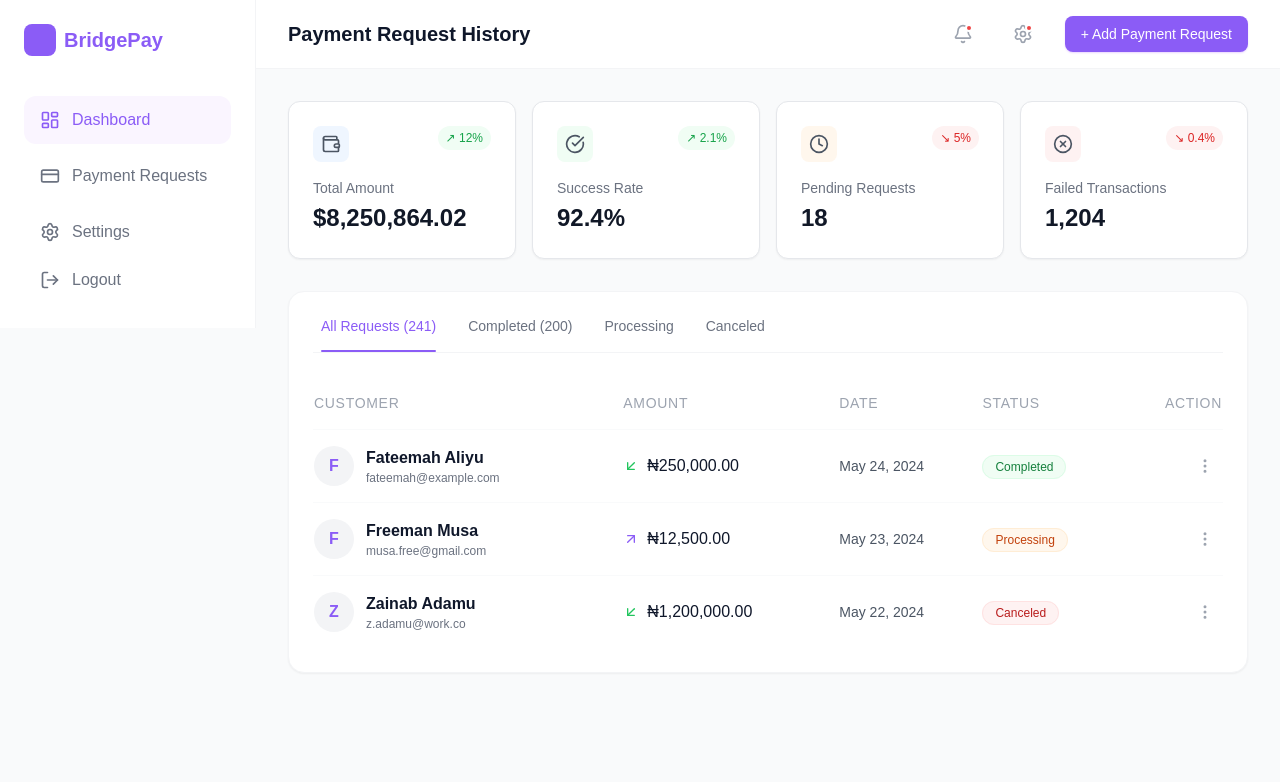
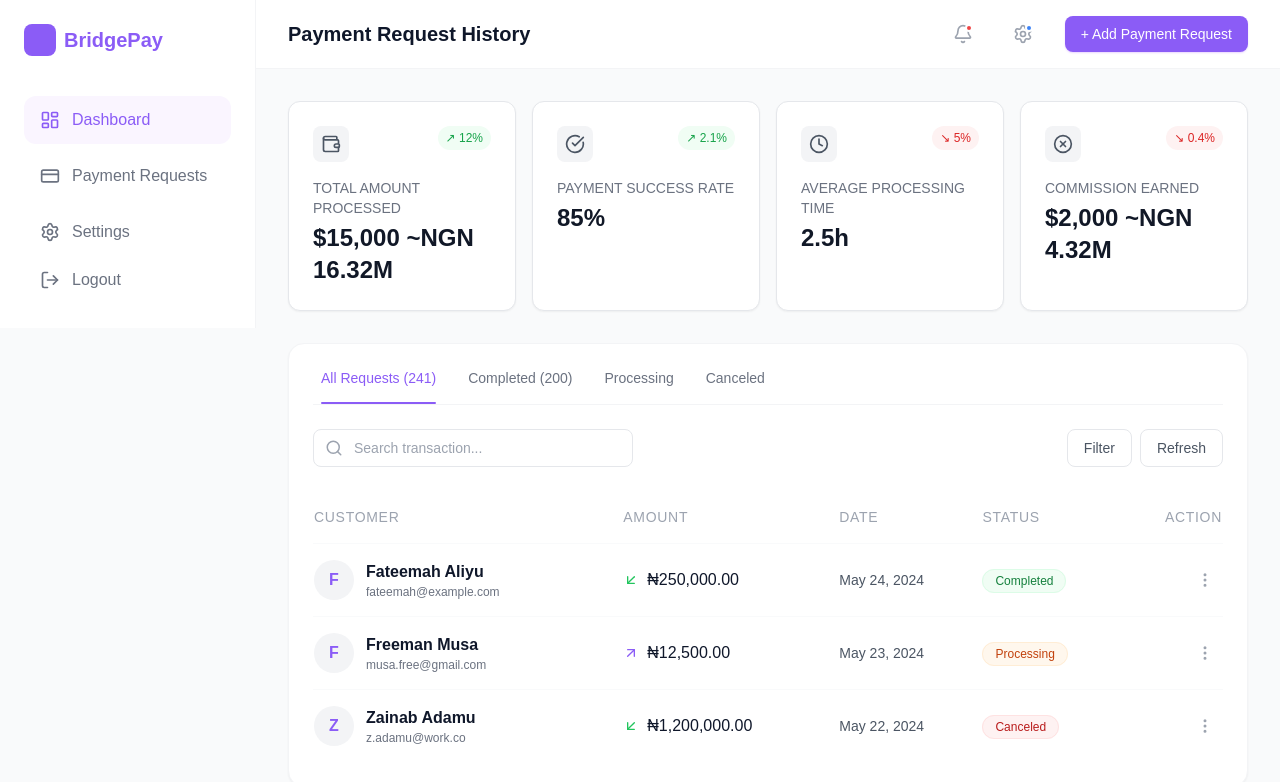
Before and after one commit to Abusadiq006/bridge-pay-dashboard, a React (Vite) app: page / in a window 1280 px wide. Shown: the top 782 px of the page. Built offline with nearby package versions, Linux system fonts and the light colour scheme; a web font is replaced by a local one.

Commit message:
added SearchBar

```diff
--- a/src/App.jsx
+++ b/src/App.jsx
@@ -1,78 +1,74 @@
 import { useState } from 'react';
-import { Wallet, CheckCircle, Clock, XCircle } from 'lucide-react';
+import { Wallet, CheckCircle, Clock, XCircle, Search } from 'lucide-react';
 import Sidebar from './components/Sidebar';
 import Header from './components/Header';
 import StatCard from './components/StatCard';
 import FilterTabs from './components/FilterTabs';
 import TransactionTable from './components/TransactionTable';
 
-// Importing the mock data we created earlier
+// Import our mock data
 import mockData from './data/mockData.json';
 
 function App() {
   const [isSidebarOpen, setIsSidebarOpen] = useState(false);
   const [activeTab, setActiveTab] = useState('all');
+  const [searchTerm, setSearchTerm] = useState('');
 
-  // 1. KPI Stats Data
+  // 1. KPI Stats Data (Updated with values from your image)
   const stats = [
     {
-      title: "Total Amount",
-      value: "$8,250,864.02",
+      title: "TOTAL AMOUNT PROCESSED",
+      value: "$15,000 ~NGN 16.32M",
       trend: "12%",
       trendType: "up",
       icon: Wallet,
-      iconBg: "bg-blue-50"
+      iconBg: "bg-gray-100"
     },
     {
-      title: "Success Rate",
-      value: "92.4%",
+      title: "PAYMENT SUCCESS RATE",
+      value: "85%",
       trend: "2.1%",
       trendType: "up",
       icon: CheckCircle,
-      iconBg: "bg-green-50"
+      iconBg: "bg-gray-100"
     },
     {
-      title: "Pending Requests",
-      value: "18",
+      title: "AVERAGE PROCESSING TIME",
+      value: "2.5h",
       trend: "5%",
       trendType: "down",
       icon: Clock,
-      iconBg: "bg-orange-50"
+      iconBg: "bg-gray-100"
     },
     {
-      title: "Failed Transactions",
-      value: "1,204",
+      title: "COMMISSION EARNED",
+      value: "$2,000 ~NGN 4.32M",
       trend: "0.4%",
       trendType: "down",
       icon: XCircle,
-      iconBg: "bg-red-50"
+      iconBg: "bg-gray-100"
     }
   ];
 
-  // 2. Filter Logic
-  // This filters the imported JSON data whenever the activeTab changes
-  const filteredData = activeTab === 'all'
-    ? mockData
-    : mockData.filter(item => item.status === activeTab);
+  // 2. Combined Filter & Search Logic
+  const filteredData = mockData.filter(item => {
+    const matchesTab = activeTab === 'all' || item.status === activeTab;
+    const matchesSearch = item.customer.toLowerCase().includes(searchTerm.toLowerCase()) ||
+                          item.id.toLowerCase().includes(searchTerm.toLowerCase());
+    return matchesTab && matchesSearch;
+  });
 
   return (
     <div className="flex min-h-screen font-rethink bg-[#F9FAFB]">
-      {/* Sidebar - Handles its own mobile/desktop visibility via props */}
       <Sidebar isOpen={isSidebarOpen} setIsOpen={setIsSidebarOpen} />
 
       <div className="flex-1 flex flex-col min-w-0">
-        {/* Header - Receives the function to open the sidebar on mobile */}
         <Header onMenuClick={() => setIsSidebarOpen(true)} />
 
         <main className="p-4 md:p-8">
           <div className="max-w-7xl mx-auto">
 
-            {/* Page Title (Only visible on mobile as it's in the header on desktop) */}
-            <h2 className="text-xl font-semibold md:hidden mb-6 text-slate-900">
-              Payment Request History
-            </h2>
-
-            {/* KPI Stats Grid - Responsive 1, 2, or 4 columns */}
+            {/* KPI Stats Grid */}
             <div className="grid grid-cols-1 sm:grid-cols-2 lg:grid-cols-4 gap-4 mb-8">
               {stats.map((stat, index) => (
                 <StatCard key={index} {...stat} />
@@ -82,15 +78,35 @@ function App() {
             {/* Main Transaction Section */}
             <div className="bg-white rounded-2xl border border-gray-100 shadow-sm p-4 md:p-6">
 
-              {/* Filter Navigation */}
+              {/* Filter Tabs Row */}
               <FilterTabs activeTab={activeTab} setActiveTab={setActiveTab} />
 
-              {/* Conditional Rendering: Table or Empty State */}
+              {/* Search Bar Row (Added here to match assignment pattern) */}
+              <div className="flex flex-col md:flex-row md:items-center justify-between gap-4 mb-6">
+                <div className="relative w-full md:w-80">
+                  <Search className="absolute left-3 top-1/2 -translate-y-1/2 text-gray-400" size={18} />
+                  <input
+                    type="text"
+                    placeholder="Search transaction..."
+                    value={searchTerm}
+                    onChange={(e) => setSearchTerm(e.target.value)}
+                    className="w-full pl-10 pr-4 py-2 bg-white border border-gray-200 rounded-lg focus:ring-2 focus:ring-purple-100 outline-none text-sm"
+                  />
+                </div>
+
+                {/* Optional: Filter/Refresh buttons like in your image */}
+                <div className="flex gap-2">
+                  <button className="px-4 py-2 border border-gray-200 rounded-lg text-sm text-gray-600 hover:bg-gray-50">Filter</button>
+                  <button className="px-4 py-2 border border-gray-200 rounded-lg text-sm text-gray-600 hover:bg-gray-50">Refresh</button>
+                </div>
+              </div>
+
+              {/* Transaction Table */}
               {filteredData.length > 0 ? (
                 <TransactionTable data={filteredData} />
               ) : (
                 <div className="py-20 text-center">
-                  <p className="text-gray-400">No transactions found for "{activeTab}".</p>
+                  <p className="text-gray-400">No results found for your search.</p>
                 </div>
               )}
 
--- a/src/components/Header.jsx
+++ b/src/components/Header.jsx
@@ -22,7 +22,7 @@ const Header = ({ onMenuClick }) => {
 
         <button className="p-2 text-gray-400 hover:text-gray-600 relative">
           <Settings size={20} />
-          <span className="absolute top-2 right-2 w-2 h-2 bg-red-500 rounded-full border-2 border-white"></span>
+          <span className="absolute top-2 right-2 w-2 h-2 bg-blue-500 rounded-full border-2 border-white"></span>
         </button>
 
         <button className="bg-brand-purple text-white px-4 py-2 rounded-lg font-medium text-sm hover:bg-purple-700 transition-all shadow-sm shadow-purple-200">
--- a/src/components/SearchBar.jsx
+++ /dev/null
@@ -1,8 +0,0 @@
-<div className="relative hidden sm:block">
-          <Search className="absolute left-3 top-1/2 -translate-y-1/2 text-gray-400" size={18} />
-          <input
-            type="text"
-            placeholder="Search..."
-            className="pl-10 pr-4 py-2 bg-gray-50 border-none rounded-lg focus:ring-2 focus:ring-purple-200 outline-none w-64"
-          />
-        </div>
```
